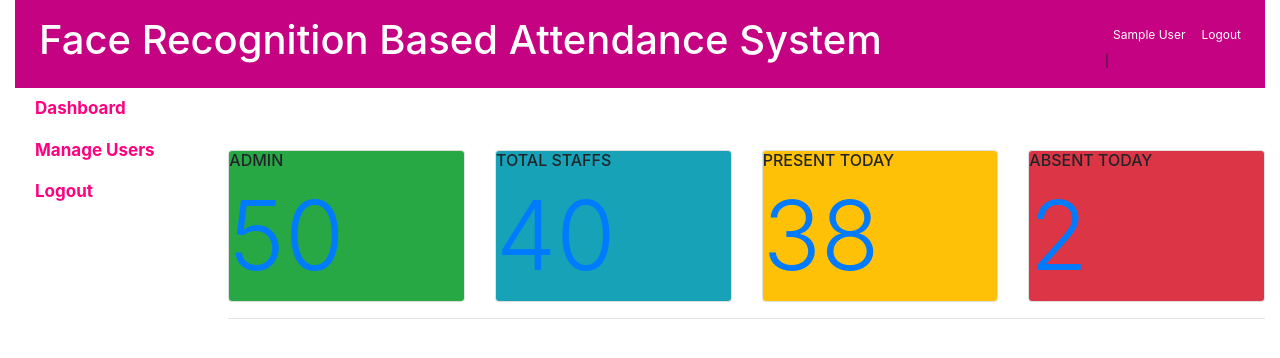
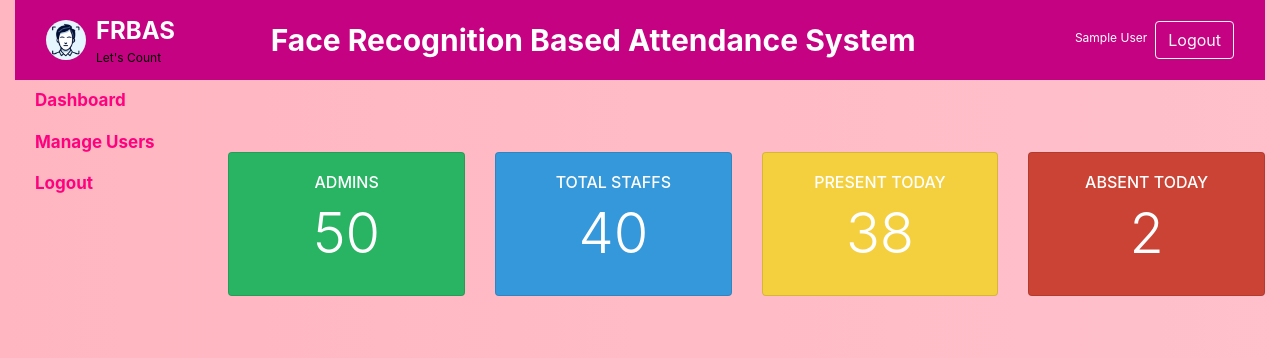
Before and after one commit to Israelshecktar/seemeehere, a Flask app: page /dashboard in a window 1280 px wide. Shown: the top 358 px of the page. Run offline with Flask 3, Linux system fonts and the light colour scheme; the visitor is signed in with stand-in values (Sample User, id 1); parts of the project's set-up code (start-up, migrations or seed data) failed here and were passed over; some libraries are stand-ins or nearby versions.

Commit message:
updated hoover

```diff
--- a/templates/dashboard.html
+++ b/templates/dashboard.html
@@ -1,63 +1,70 @@
 {% include 'header.html' %}
-<body>
+<style>
+  /* Custom styles for specific link hover effects */
+  .dashboard-link:hover, .manage-users-link:hover, .logout-link:hover {
+    background-color: #8E44AD; /* Purple background on hover */
+    border-radius: 15px; /* Rounded edges */
+    padding: 5px 10px; /* Some padding inside the highlight */
+    text-decoration: none; /* No underline on hover */
+    cursor: pointer; /* Pointer cursor on hover */
+    transition: background-color 0.3s ease-in-out; /* Smooth transition for background color */
+  }
+</style>
+<body style="background: linear-gradient(to right, #FFB6C1, #FFC0CB);">
   <div class="container-fluid" id="main">
-  {% include 'top_menus.html' %}
+    {% include 'top_menus.html' %}
     <div class="row row-offcanvas row-offcanvas-left">
       {% include 'left_menus.html' %}
-      <div class="col-md-9 col-lg-10 main">
-		<h2></h2>
-		<br>
-		<br>
-		<br>
+      <div class="col main pt-5 mt-3">
         <div class="row mb-3">
-          <div class="col-xl-3 col-lg-6">
-            <div class="card card-inverse card-success">
-              <div class="card-block bg-success">
+          <div class="col-xl-3 col-sm-6 py-2">
+            <div class="card text-center text-white h-100" style="background-color: #28B463;">
+              <div class="card-body">
                 <div class="rotate">
-                  <i class="fa fa-user fa-5x"></i>
+                  <i class="fa fa-user fa-4x"></i>
                 </div>
-                <h6 class="text-uppercase">Admin</h6>
-                <h1 class="display-1"><a href="books.php">50</a></h1>
+                <h6 class="text-uppercase">Admins</h6>
+                <h1 class="display-4">50</h1>
               </div>
             </div>
           </div>
-          <div class="col-xl-3 col-lg-6">
-            <div class="card card-inverse card-info">
-              <div class="card-block bg-info">
+          <div class="col-xl-3 col-sm-6 py-2">
+            <div class="card text-center text-white h-100" style="background-color: #3498DB;">
+              <div class="card-body">
                 <div class="rotate">
-                  <i class="fa fa-twitter fa-5x"></i>
+                  <i class="fa fa-twitter fa-4x"></i>
                 </div>
                 <h6 class="text-uppercase">Total Staffs</h6>
-                <h1 class="display-1"><a href="books.php">40</a></h1>
+                <h1 class="display-4">40</h1>
               </div>
             </div>
           </div>
-          <div class="col-xl-3 col-lg-6">
-            <div class="card card-inverse card-warning">
-              <div class="card-block bg-warning">
+          <div class="col-xl-3 col-sm-6 py-2">
+            <div class="card text-center text-white h-100" style="background-color: #F4D03F;">
+              <div class="card-body">
                 <div class="rotate">
-                  <i class="fa fa-share fa-5x"></i>
+                  <i class="fa fa-share fa-4x"></i>
                 </div>
                 <h6 class="text-uppercase">Present Today</h6>
-                <h1 class="display-1"><a href="books.php">38</a></h1>
+                <h1 class="display-4">38</h1>
               </div>
             </div>
           </div>
-		  <div class="col-xl-3 col-lg-6">
-            <div class="card card-inverse card-danger">
-              <div class="card-block bg-danger">
+          <div class="col-xl-3 col-sm-6 py-2">
+            <div class="card text-center text-white h-100" style="background-color: #CB4335;">
+              <div class="card-body">
                 <div class="rotate">
                   <i class="fa fa-list fa-4x"></i>
                 </div>
                 <h6 class="text-uppercase">Absent Today</h6>
-                <h1 class="display-1"><a href="issue_books.php">2</a></h1>
+                <h1 class="display-4">2</h1>
               </div>
             </div>
           </div>
         </div>
-        <hr>
-       </div>
+        <!-- Add your content here -->
       </div>
     </div>
-  </body>
+  </div>
+</body>
 </html>
--- a/templates/top_menus.html
+++ b/templates/top_menus.html
@@ -1,26 +1,35 @@
-<nav class="navbar navbar-expand-sm" style="background-color: #C50282!important;">
-    <button class="navbar-toggler navbar-toggler-right" type="button" data-toggle="collapse" data-target="#collapsingNavbar">
+<nav class="navbar navbar-expand-lg navbar-dark" style="background-color: #C50282;">
+  <div class="container-fluid">
+    <a class="navbar-brand" href="#" style="display: flex; align-items: center;">
+      <img src="{{ url_for('static', filename='logo.png') }}" alt="Logo" class="rounded-circle" style="width:40px; height:40px; object-fit: cover;">
+      <div style="margin-left: 10px;">
+        <span style="font-size: 24px; color: white; font-weight: bold;">FRBAS</span>
+        <small style="font-size: 12px; color: black; display: block;">Let's Count</small>
+      </div>
+    </a>
+    <button class="navbar-toggler" type="button" data-toggle="collapse" data-target="#navbarNav" aria-controls="navbarNav" aria-expanded="false" aria-label="Toggle navigation">
       <span class="navbar-toggler-icon"></span>
     </button>
-    <div class="navbar-collapse collapse" id="collapsingNavbar">
-      <ul class="navbar-nav">
+    <div class="collapse navbar-collapse" id="navbarNav">
+      <ul class="navbar-nav mx-auto">
         <li class="nav-item active">
-           <h1><a class="nav-link" href="#">Face Recognition Based Attendance System<span class="sr-only"></span></a></h1>
+          <a class="nav-link" href="#" style="color: white; font-size: 30px; font-weight: bold;">Face Recognition Based Attendance System</a>
         </li>
       </ul>
       <ul class="navbar-nav ml-auto">
         {% if session['userid'] %}
         <li class="nav-item">
-                                <a class="nav-link" href="#">{{session.name}} </a> |
+          <a class="nav-link" href="#" style="color: white;">{{ session['name'] }}</a>
         </li>
         <li class="nav-item">
-                          <a class="nav-link" href="{{ url_for('logout') }}"> Logout</a>
+          <a class="btn btn-outline-light" href="{{ url_for('logout') }}">Logout</a>
         </li>
         {% else %}
         <li class="nav-item">
-                                  <a class="nav-link" href="{{ url_for('login') }}">Login</a>
+          <a class="btn btn-outline-light" href="{{ url_for('login') }}">Login</a>
         </li>
         {% endif %}
       </ul>
     </div>
+  </div>
 </nav>
```
Also changed, not shown: static/logo.png (added). Lines whose indentation alone changed are shown as unchanged.
